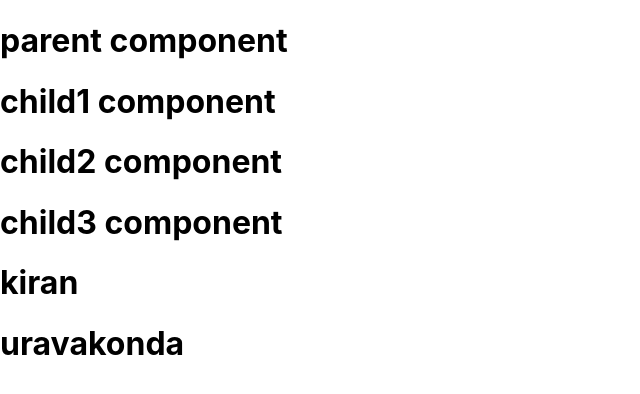
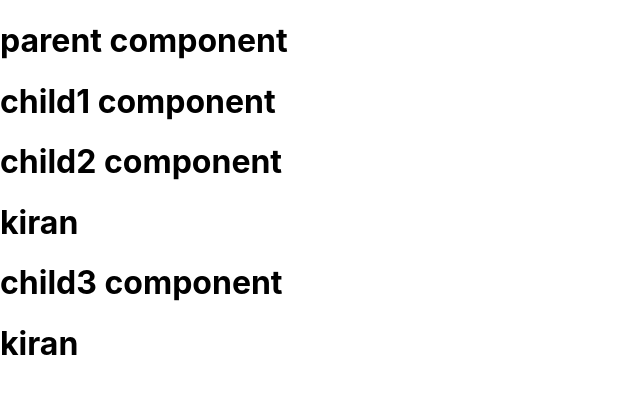
Before and after one commit to kiran-uravakonda/ReactjsPractice, a React (Create React App) app: page / in a window 1280 px wide. Shown: the top 394 px of the page, without its empty margins (0-640 px from the left). Built offline with nearby package versions, Linux system fonts and the light colour scheme.

Commit message:
useContext

```diff
--- a/src/App.js
+++ b/src/App.js
@@ -1,11 +1,15 @@
+import { createContext } from "react";
 import Child1 from './Components/Child1'
+export let context=createContext()
+console.log(context.Provider)
 function App(){
-  let firstName="kiran";
-  let lastName="uravakonda";
-return(
+  var val="kiran"
+  return(
   <div>
-    <h1>parent component</h1>
-    <Child1 fname={firstName} lname={lastName}/>
+    <context.Provider value={val}>
+      <h1>parent component</h1>
+      <Child1/>
+    </context.Provider>
   </div>
 )
 }
--- a/src/Components/Child1.js
+++ b/src/Components/Child1.js
@@ -1,9 +1,9 @@
 import Child2 from './Child2'
-function Child1({fname,lname}){
+function Child1(){
     return(
       <div>
         <h1>child1 component </h1>
-        <Child2 fname={fname} lname={lname}/>
+        <Child2/>
       </div>
     )
   }
--- a/src/Components/Child2.js
+++ b/src/Components/Child2.js
@@ -1,9 +1,13 @@
 import Child3 from './Child3'
-function Child2({fname,lname}){
+import { useContext } from 'react'
+import { context } from '../App'
+function Child2(){
+    var data=useContext(context)
     return(
       <div>
         <h1>child2 component </h1>
-        <Child3 fname={fname} lname={lname}/>
+        <h1>{data}</h1>
+        <Child3/>
       </div>
     )
   }
--- a/src/Components/Child3.js
+++ b/src/Components/Child3.js
@@ -1,9 +1,11 @@
-function Child3({fname,lname}){
+import { useContext } from 'react'
+import { context } from '../App'
+function Child3({val}){
+    var data=useContext(context)
     return(
       <div>
         <h1>child3 component </h1>
-        <h1>{fname}</h1>
-        <h1>{lname}</h1>
+        <h1>{data}</h1>
       </div>
     )
   }
```
